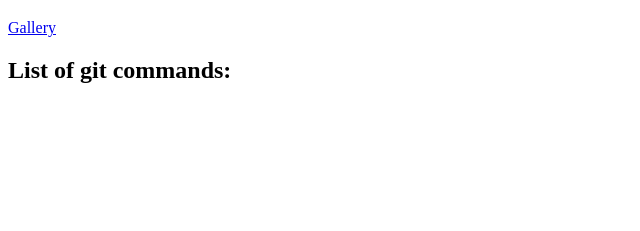
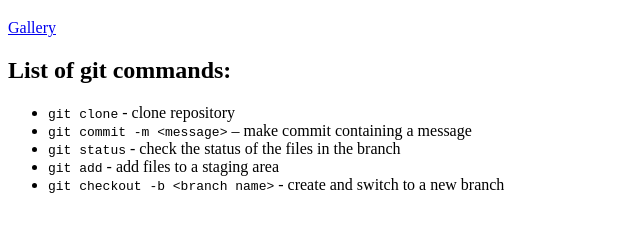
Before and after one commit to EugeneTarasenko/hillel-front-end-basic, a plain HTML site: page index.html in a window 1280 px wide. Shown: the part 61-292 px from the top of the page, without its empty margins (0-640 px from the left). Drawn offline with Linux system fonts and the light colour scheme.

Commit message:
add some list items

```diff
--- a/index.html
+++ b/index.html
@@ -15,6 +15,11 @@
         <div>
             <h2>List of git commands:</h2>
             <ul>
+                <li><code>git clone</code> - clone repository</li>
+                <li><code>git commit -m &lt;message&gt;</code> – make commit containing a message</li>
+                <li><code>git status</code> - check the status of the files in the branch</li>
+                <li><code>git add</code> - add files to a staging area</li>
+                <li><code>git checkout -b &lt;branch name&gt;</code> - create and switch to a new branch</li>
             </ul>
         </div>
     </main>
```
